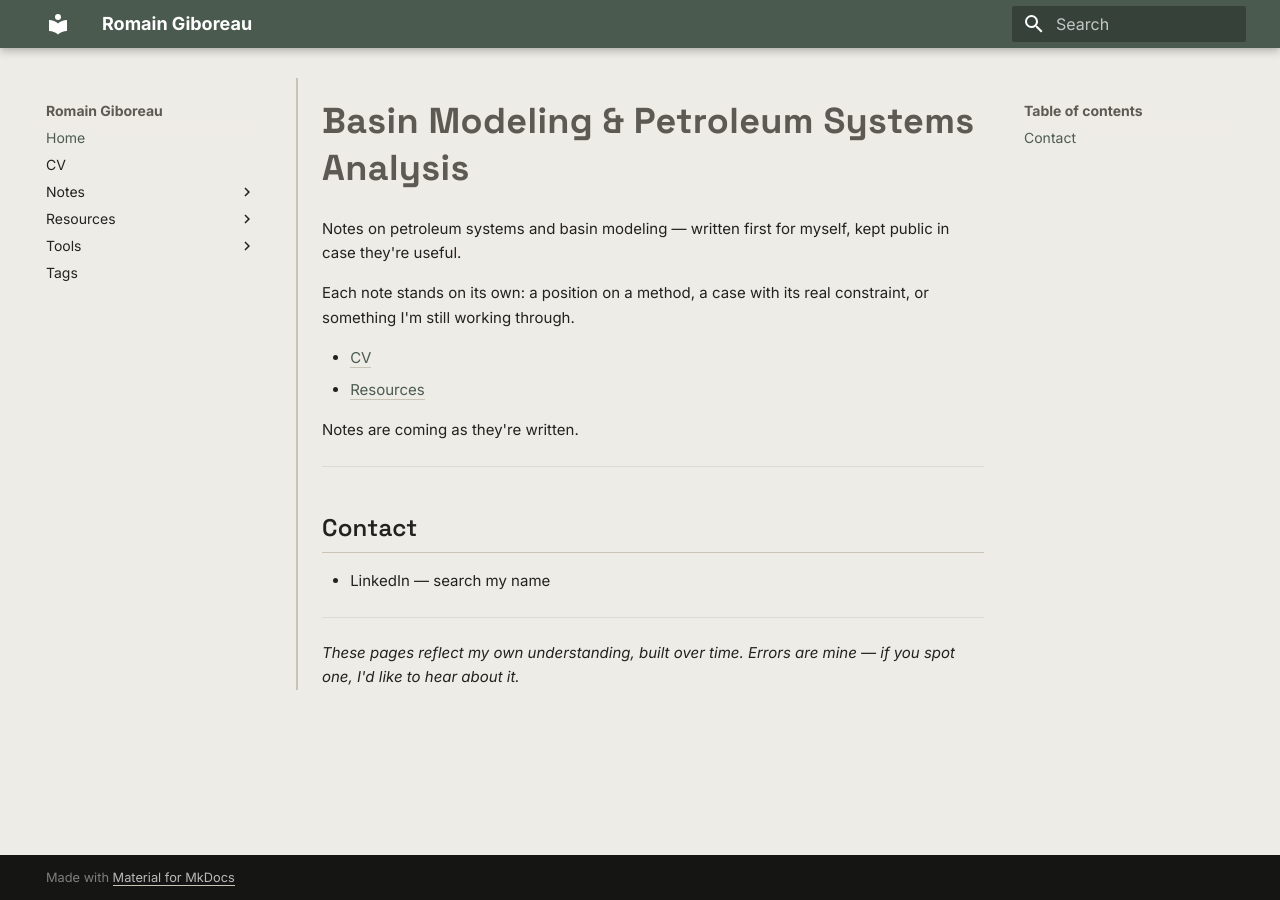
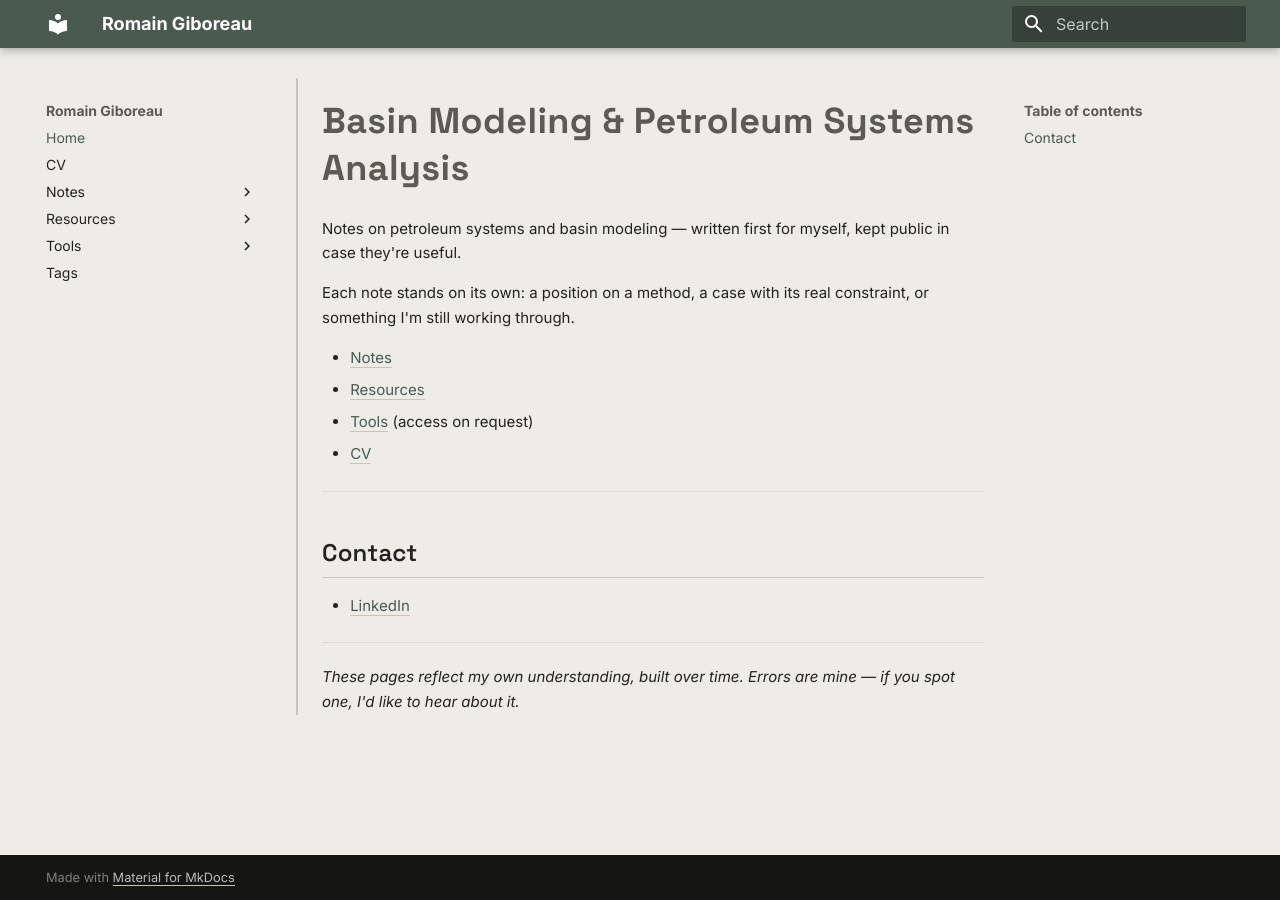
Before and after one commit to RomainGiboreau/My_Website, an MkDocs documentation site: the page built from docs/index.md, in a window 1280 px wide. Built offline with MkDocs 1.6.1 and Material for MkDocs 9.7.7, drawn with Linux system fonts in a browser that asks for light colours.

Commit message:
Home: real LinkedIn link, link Notes and Tools, drop stale placeholder line
Co-Authored-By: Claude Sonnet 5.5 <noreply@anthropic.com>
Claude-Session: https://claude.ai/code/session_01QXk1i1wJH6iAzehRGHMBNs

```diff
--- a/docs/index.md
+++ b/docs/index.md
@@ -4,16 +4,16 @@ Notes on petroleum systems and basin modeling — written first for myself, kept
 
 Each note stands on its own: a position on a method, a case with its real constraint, or something I'm still working through.
 
+- [Notes](notes/index.md)
+- [Resources](resources/index.md)
+- [Tools](tools/index.md) (access on request)
 - [CV](cv.md)
-- [Resources](resources/index.md)
-
-Notes are coming as they're written.
 
 ---
 
 ## Contact
 
-- LinkedIn — search my name
+- [LinkedIn](https://www.linkedin.com/in/romain-giboreau)
 
 ---
 
```
